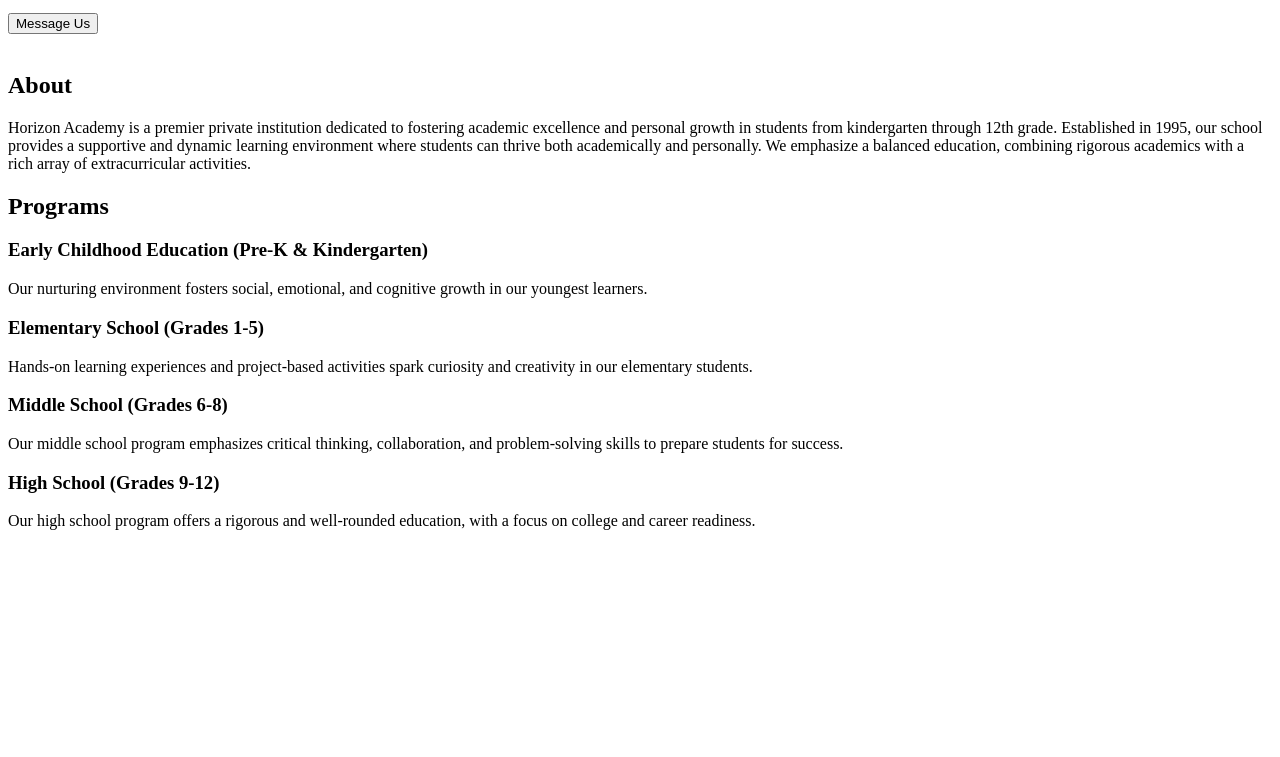
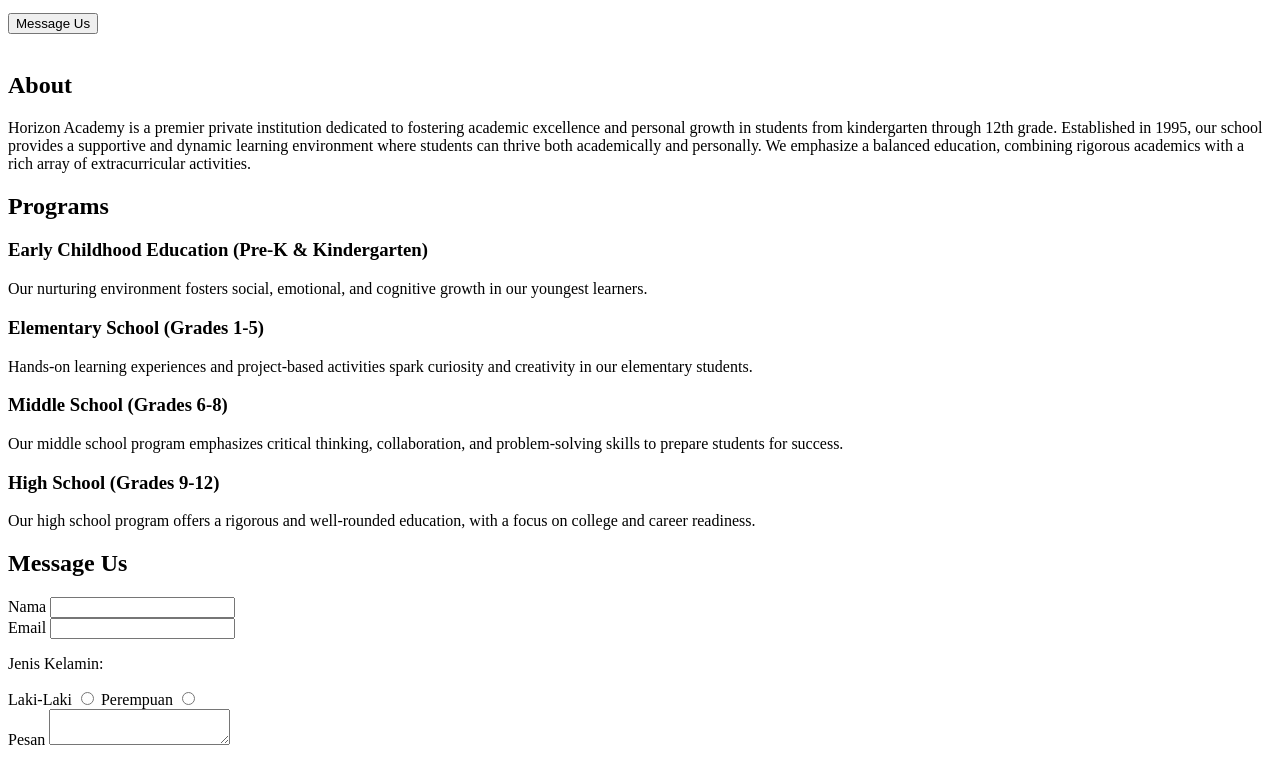
Before and after one commit to revou-fundamental-course/19-aug-24-InvictusNavarchus, a plain HTML site: page index.html in a window 1280 px wide. Shown: the part 176-933 px from the top of the page. Before the commit the page ends 800 px from the top, so only its background shows below. Drawn offline with Linux system fonts and the light colour scheme.

Commit message:
update: add message us section

```diff
--- a/index.html
+++ b/index.html
@@ -50,5 +50,29 @@
             <p>Our high school program offers a rigorous and well-rounded education, with a focus on college and career readiness.</p>
         </div>
     </section>
+    <section id="message-us">
+        <h2>Message Us</h2>
+        <form action="">
+            <div>
+                <label for="name">Nama</label>
+                <input id="name" type="text">
+            </div>
+            <div>
+                <label for="email">Email</label>
+                <input type="email" name="email" id="email">
+            </div>
+            <div>
+                <p>Jenis Kelamin:</p>
+                <label for="laki">Laki-Laki</label>
+                <input value="laki" type="radio" name="gender" id="gender-laki">
+                <label for="perempuan">Perempuan</label>
+                <input value="perempuan" type="radio" name="gender" id="gender-perempuan">
+            </div>
+            <div>
+                <label for="message">Pesan</label>
+                <textarea name="message" id="message"></textarea>
+            </div>
+        </form>
+    </section>
 </body>
 </html>
```
